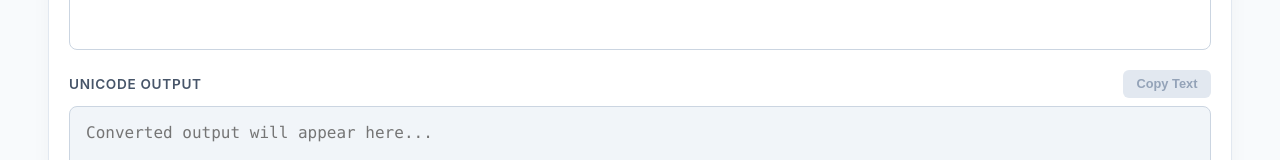
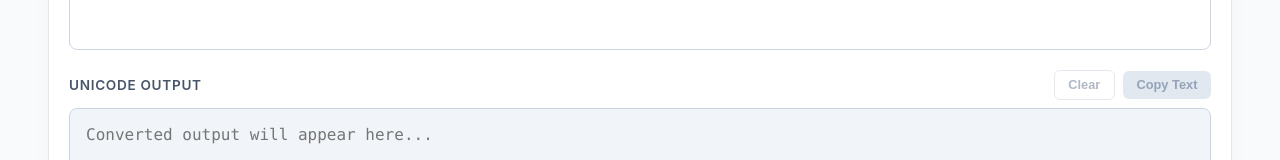
Before and after one commit to songe/md2unicode, a React (Create React App) app: page / in a window 1280 px wide. Shown: the part 378-538 px from the top of the page. Built offline with nearby package versions, Linux system fonts and the light colour scheme.

Commit message:
feat: add clear button

```diff
--- a/src/App.css
+++ b/src/App.css
@@ -208,3 +208,31 @@ textarea[readonly] {
     padding: 0.75rem;
   }
 }
+
+.button-group {
+  display: flex;
+  gap: 0.5rem;
+  align-items: center;
+}
+
+.secondary-button {
+  background-color: transparent;
+  color: var(--text-subtitle);
+  border: 1px solid var(--border-input);
+  border-radius: 6px;
+  padding: 0.4rem 0.85rem;
+  font-size: 0.8rem;
+  font-weight: 600;
+  cursor: pointer;
+  transition: background-color 0.2s ease, border-color 0.2s ease, color 0.2s ease;
+}
+
+.secondary-button:hover:not(:disabled) {
+  background-color: var(--bg-textarea-readonly);
+  color: var(--text-input);
+}
+
+.secondary-button:disabled {
+  opacity: 0.5;
+  cursor: not-allowed;
+}
--- a/src/App.tsx
+++ b/src/App.tsx
@@ -4,6 +4,10 @@ import Unicode from "./Unicode"
 
 export default function App() {
   const [input, setInput] = useState("")
+
+  const handleClear = () => {
+    setInput("")
+  }
 
   return (
     <div className="app-container">
@@ -19,14 +23,13 @@ export default function App() {
           <label htmlFor="markdown-input">Markdown Input</label>
           <textarea
             id="markdown-input"
-            rows={5}
             placeholder="Type or paste **bold**, _italic_, or ~~strikethrough~~..."
             value={input}
             onChange={(e) => setInput(e.target.value)}
           />
         </div>
 
-        <Unicode input={input} />
+        <Unicode input={input} onClear={handleClear} />
       </main>
     </div>
   )
--- a/src/Unicode.tsx
+++ b/src/Unicode.tsx
@@ -2,6 +2,7 @@ import { useState } from "react"
 
 interface UnicodeProps {
   input: string
+  onClear: () => void
 }
 
 // Active format bitmasks for efficiency
@@ -95,7 +96,7 @@ export function parseMarkdownUnicode(input: string): string {
   return output.join("")
 }
 
-export default function Unicode({ input }: UnicodeProps) {
+export default function Unicode({ input, onClear }: UnicodeProps) {
   const unicodeOutput = parseMarkdownUnicode(input)
   const [copied, setCopied] = useState(false)
 
@@ -110,6 +111,14 @@ export default function Unicode({ input }: UnicodeProps) {
     <div className="input-group">
       <div className="output-header">
         <label htmlFor="unicode-output">Unicode Output</label>
+        <div className="button-group">
+          <button
+            className="secondary-button"
+            onClick={onClear}
+            disabled={!input}
+          >
+            Clear
+          </button>
           <button
             className="copy-button"
             onClick={handleCopy}
@@ -118,9 +127,9 @@ export default function Unicode({ input }: UnicodeProps) {
             {copied ? "Copied!" : "Copy Text"}
           </button>
         </div>
+      </div>
       <textarea
         id="unicode-output"
-        rows={5}
         readOnly
         placeholder="Converted output will appear here..."
         value={unicodeOutput}
```
Lines whose indentation alone changed are shown as unchanged.
